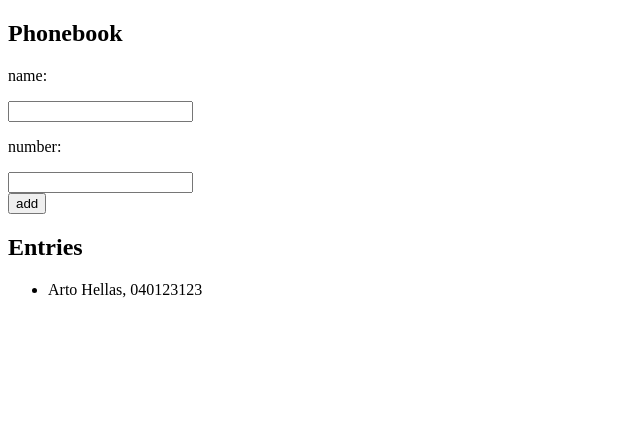
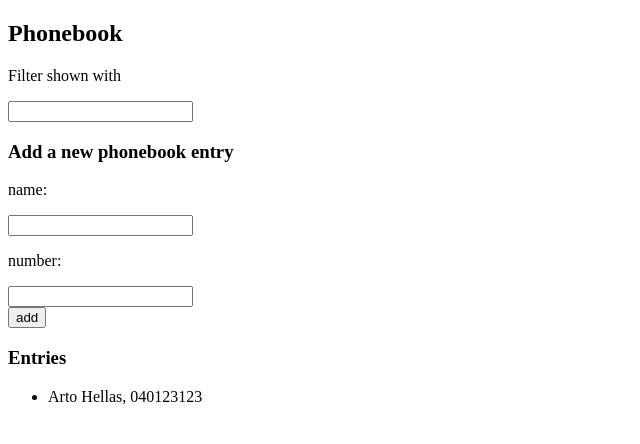
Before and after one commit to donmowgli/FSO19, a React (Create React App) app in the folder part2/puhelinluettelo/: page / in a window 1280 px wide. Shown: the top 444 px of the page, without its empty margins (0-640 px from the left). Built offline with nearby package versions, Linux system fonts and the light colour scheme.

Commit message:
Tehtävä 2.9 valmiina

```diff
--- a/part2/puhelinluettelo/src/App.js
+++ b/part2/puhelinluettelo/src/App.js
@@ -6,31 +6,52 @@ const App = () => {
   ])
   const [newName, setNewName] = useState('')
   const [newNumber, setNewNumber] = useState('')
+  const [comparator, setComparator] = useState('')
+  const [showAll, setShowAll] = useState(true)
 
   const addEntry = (event) => {
     event.preventDefault()
-    if(checkEntries() === true){alert('${newName} is already on the phonebook.'); return}
+    if(checkEntries(entries, newName) === true){alert(`${newName} is already on the phonebook.`); return;}
+    const newEntryObject = newEntry(newName, newNumber)
+    setEntries(entries.concat(newEntryObject))
+    setNewName('')
+    setNewNumber('')
+  }
+
+  function newEntry(name, number){
     const entryObject = {
       name: newName,
       number: newNumber
     }
-    setEntries(entries.concat(entryObject))
-    setNewName('')
-    setNewNumber('')
+    return entryObject
   }
 
-  const checkEntries = () => {
-    const names = []
-    names.concat(entries)
+  function checkEntries(sample, name){
+    let val = false
+    sample.forEach(entry => {
+      for(let j in entry){
+        if(entry[j] === name) {val = true}
+      }
+    })
+    return val;
+  }
+
+  const entriesToShow = showAll
+  ? entries
+  : entries.filter(entry => entry.name.includes(comparator))
+
+  const handleComparatorChange = (event) => {
+    setComparator(event.target.value)
+    if(comparator != ''){
+      setShowAll(false)
+    } else setShowAll(true)
   }
 
   const handleNameChange = (event) => {
-    console.log(event.target.value)
     setNewName(event.target.value)
   }
 
   const handleNumberChange = (event) => {
-    console.log(event.target.value)
     setNewNumber(event.target.value)
   }
 
@@ -43,6 +64,13 @@ const App = () => {
   return (
     <div>
       <h2>Phonebook</h2>
+      <form>
+        <div>
+          <p>Filter shown with</p>
+          <input value={comparator} onChange={handleComparatorChange}></input>
+        </div>
+      </form>
+      <h3>Add a new phonebook entry</h3>
       <form onSubmit={addEntry}>
         <div>
           <p>name: </p>
@@ -56,9 +84,9 @@ const App = () => {
           <button type="submit">add</button>
         </div>
       </form>
-      <h2>Entries</h2>
+      <h3>Entries</h3>
       <ul>
-        {entries.map(entry => <Entry entry ={entry}/>)}
+        {entriesToShow.map(entry => <Entry key={entry.name} entry ={entry}/>)}
       </ul>
     </div>
   )
```
